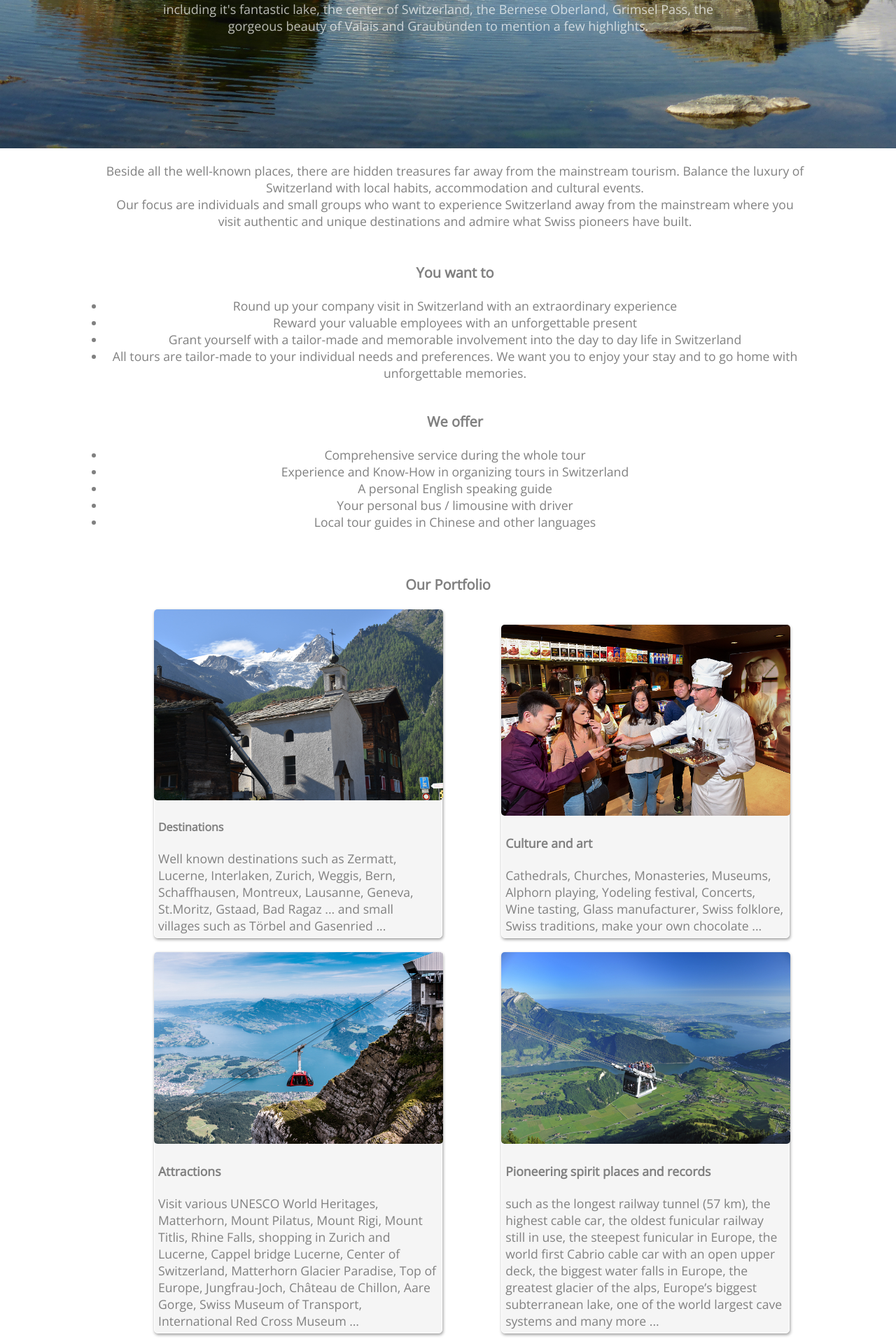
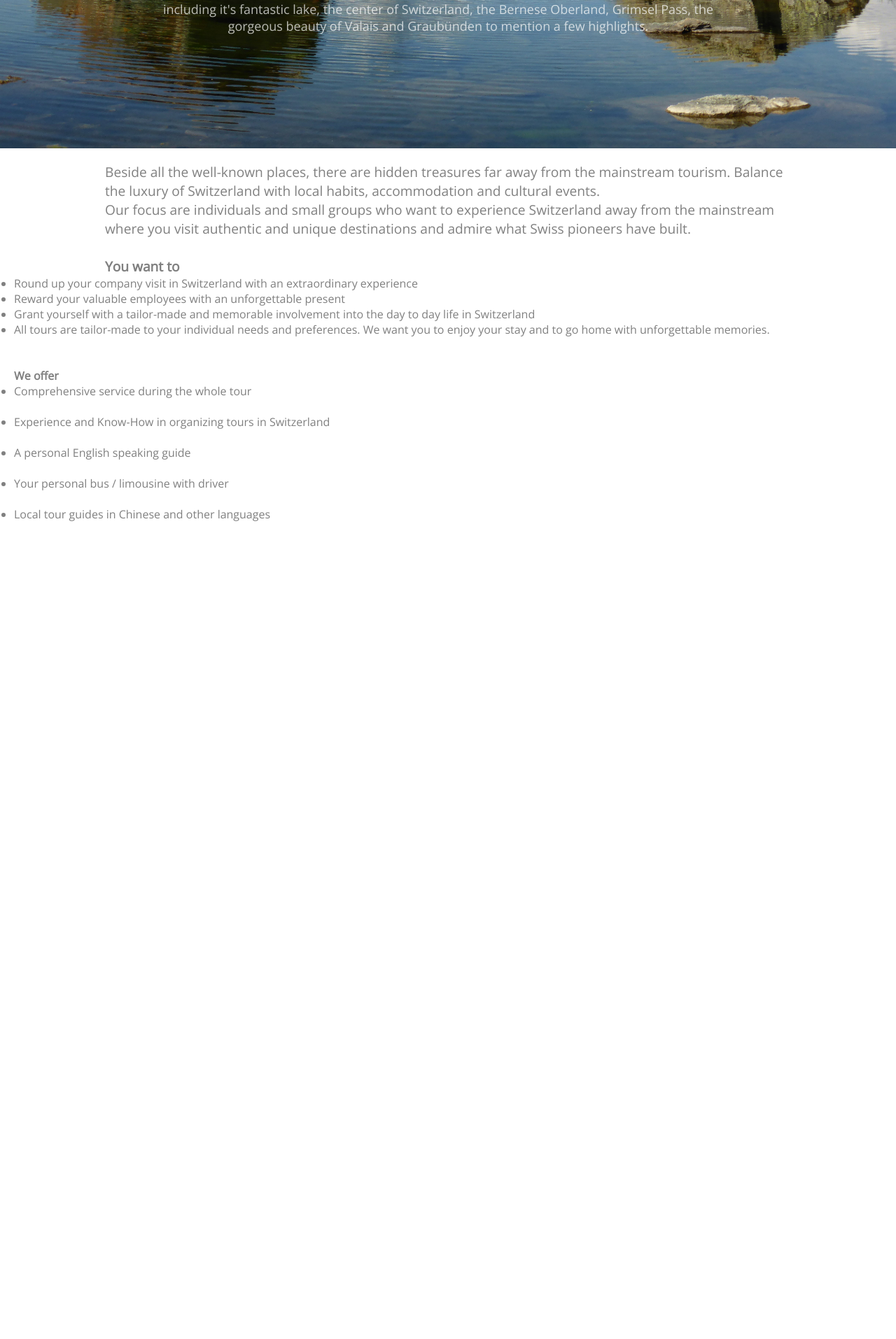
Before and after one commit to zingho/nadelhorn, a PHP site: page / in a window 1280 px wide. Shown: the part 588-2502 px from the top of the page at 70% size. After the commit the page ends 1333 px from the top, so only its background shows below. Run offline with PHP 8.4, Linux system fonts and the light colour scheme; some libraries are stand-ins or nearby versions.

Commit message:
Revert "Hinzufügen Portfolio"
This reverts commit 6d82c7fa9a5aa86c1906989ebb99df82b41c677f.

```diff
--- a/css/main.css
+++ b/css/main.css
@@ -16,11 +16,7 @@ body {
   padding: 0;
   font-family:'Open Sans','Helvetica Neue',Arial,sans-serif;
   color: #808080;
-  overflow-x:hidden;
-}
-
-h3{
-	text-align:center;
+  overflow: scroll;
 }
 
 header {
@@ -82,12 +78,6 @@ header .inhalt .title p {
         max-width: 80%;
         font-size: 18px;
     }
-
-	.artikel{
-	display: inline-block;
-	margin-right: auto;
-	margin-left: auto;
-  }
 }
 
 #header{
@@ -172,7 +162,7 @@ body div #navigation{
  .toggle {
   display: none;
   position: absolute;
-  left: -76px;
+  left: -55px;
   top: 0;
   cursor: pointer;
   background: rgba(0, 0, 0, 0.6);
@@ -198,6 +188,7 @@ body div #navigation{
   transform: rotate(-45deg) translate(7px, -6px);
 }
 
+/* content */
 h1{
   padding: 10px;
 }
@@ -228,7 +219,7 @@ h1{
   #nav {
     width: 230px;
     max-width: 480px;
-    height: 98%;
+    height: 100%;
     position: absolute;
     top: 0;
     right: -230px;
@@ -240,12 +231,6 @@ h1{
     border-color: transparent;
     background: rgba(0, 0, 0, 0.5);
     color: #FFFFFF;
-  }
-
-  .artikel{
-  display: inline-block;
-  margin-right: auto;
-  margin-left: auto;
   }
 }
 
@@ -259,52 +244,5 @@ h1{
         margin-right: auto;
         margin-left: auto;
         max-width: 1000px;
-		text-align:center;
-		font-size:1.1em;
+		font-size:1.2em;
 }
-.text li{
-        margin-right: auto;
-        margin-left: auto;
-        max-width: 1000px;
-		text-align:center;
-		font-size:1.1em;
-}
-
-.artikel1{
-	width:103.2%;
-	border-radius: 5px;
-	-moz-border-radius: 5px;
-	-webkit-border-radius: 5px;
-	margin-left:-6px;
-	margin-top:-6px;
-
-}
-
-#artikel{
-	width:100%;
-	        margin-right: auto;
-        margin-left: auto;
-        max-width: 1000px;
-}
-
-.artikel{
-    display: inline-block;
-    width: 400px;
-    margin-left: 80px;
-    margin-right:auto;
-	margin-bottom:20px;
-	max-width: 768px;
-    padding: 5px;
-	background: #f5f5f5;
-	border: 1px solid #FFF;
-	border-radius: 5px;
-	-moz-border-radius: 5px;
-	-webkit-border-radius: 5px;
-	box-shadow: 1px 2px 4px rgba(0,0,0,.4);
-}
-
-.clear { clear: both; }
-
-.beschreibung{
-		font-size:1.1em;
-}
--- a/index.php
+++ b/index.php
@@ -39,63 +39,26 @@
 	<div class="text">
 		<p>Beside all the well-known places, there are hidden treasures far away from the mainstream tourism. Balance the luxury of Switzerland with local habits, accommodation and cultural events.</br>
 
-			Our focus are individuals and small groups who want to experience Switzerland away from the mainstream where you visit authentic and unique destinations and admire what Swiss pioneers have built.</br></br></br>
+			Our focus are individuals and small groups who want to experience Switzerland away from the mainstream where you visit authentic and unique destinations and admire what Swiss pioneers have built.</br></br>
 
-			<h3>You want to</h3></br>
+			<b>You want to</b></br>
 
 				<ul><li>Round up your company visit in Switzerland with an extraordinary experience</li>
 				<li>Reward your valuable employees with an unforgettable present</li>
 				<li>Grant yourself with a tailor-made and memorable involvement into the day to day life in Switzerland</li>
-				<li>All tours are tailor-made to your individual needs and preferences. We want you to enjoy your stay and to go home with unforgettable memories.</li></ul></br><br></p>
+				<li>All tours are tailor-made to your individual needs and preferences. We want you to enjoy your stay and to go home with unforgettable memories.</li></ul></br><br>
 
 
-				<h3>We offer</h3> </br>
-				<p>
-				<ul><li>Comprehensive service during the whole tour </li>
-				<li>Experience and Know-How in organizing tours in Switzerland</li>
-				<li>A personal English speaking guide</li>
-				<li>Your personal bus / limousine with driver</li>
+				<b>We offer</b> </br>
+
+				<ul><li>Comprehensive service during the whole tour </li></br>
+				<li>Experience and Know-How in organizing tours in Switzerland</li></br>
+				<li>A personal English speaking guide</li></br>
+				<li>Your personal bus / limousine with driver</li></br>
 				<li>Local tour guides in Chinese and other languages</li></ul></p>
-	</div>
-	</br></br>
-
-	<div id="artikel">
-	<h3>Our Portfolio</h3></br>
-
-	<div class="artikel">
-	<img src="images/Destinations.jpg" class="artikel1"></br></br
-	<p class="beschreibung"><b>Destinations</b></p></br>
-	<p class="beschreibung">Well known destinations such as Zermatt, Lucerne, Interlaken, Zurich, Weggis, Bern, Schaffhausen, Montreux, Lausanne, Geneva, St.Moritz, Gstaad, Bad Ragaz ... and small villages such as Törbel and Gasenried ...</p></div>
-
-	<div class="artikel">
-	<img src="images/Culture.jpg" class="artikel1"></br></br>
-	<p class="beschreibung"><b>Culture and art</b></p></br>
-	<p class="beschreibung">Cathedrals, Churches, Monasteries, Museums, Alphorn playing, Yodeling festival, Concerts, Wine tasting, Glass manufacturer, Swiss folklore, Swiss traditions, make your own chocolate ... </p></div>
-	<p class="clear"></p>
-
-	<div class="artikel">
-	<img src="images/Attractions.jpg" class="artikel1"></br></br>
-	<p class="beschreibung"><b>Attractions</b></p></br>
-	<p class="beschreibung">Visit various UNESCO World Heritages, Matterhorn, Mount Pilatus, Mount Rigi, Mount Titlis, Rhine Falls, shopping in Zurich and Lucerne, Cappel bridge Lucerne, Center of Switzerland, Matterhorn Glacier Paradise, Top of Europe, Jungfrau-Joch, Château de Chillon, Aare Gorge, Swiss Museum of Transport, International Red Cross Museum …</p></div>
-
-	<div class="artikel">
-	<img src="images/Pioneering.jpg" class="artikel1"></br></br>
-	<p class="beschreibung"><b>Pioneering spirit places and records</b></p></br>
-	<p class="beschreibung">such as the longest railway tunnel (57 km), the highest cable car, the oldest funicular railway still in use, the steepest funicular in Europe, the world first Cabrio cable car with an open upper deck, the biggest water falls in Europe, the greatest glacier of the alps, Europe’s biggest subterranean lake, one of the world largest cave systems and many more ...</p></div>
-	<p class="clear"></p>
-
-	<div class="artikel">
-	<img src="images/Accommodations.jpg" class="artikel1"></br></br>
-	<p class="beschreibung"><b>Accommodations</b></p></br>
-	<p class="beschreibung">Full range from 5* hotels with own spa, premium hotels, Swiss Chalets, mountain lodge, fortress, igloo, a modest cottage ...</br></br></br></p></div>
-
-	<div class="artikel">
-	<img src="images/Transportations.jpg" class="artikel1"></br></br>
-	<p class="beschreibung"><b>Transportations </b></p></br>
-	<p class="beschreibung">Choose between VIP limousine, helicopter, air plane, public transportation, oldtimer, Cogwheel steam railway, Glacier Express, boat, cruise ship, cable car, funicular railway, horse-drawn carriage ...</p></div>
-
 
 	</div>
+
 
 	<script src='https://cdnjs.cloudflare.com/ajax/libs/jquery/3.1.0/jquery.min.js'></script>
 
```
Also changed, not shown: db_connect.php (deleted, +0 -17 lines), images/Accommodations.jpg (deleted), images/Attractions.jpg (deleted), images/Culture.jpg (deleted), images/Destinations.jpg (deleted), images/Pioneering.jpg (deleted), images/Transportations.jpg (deleted).
